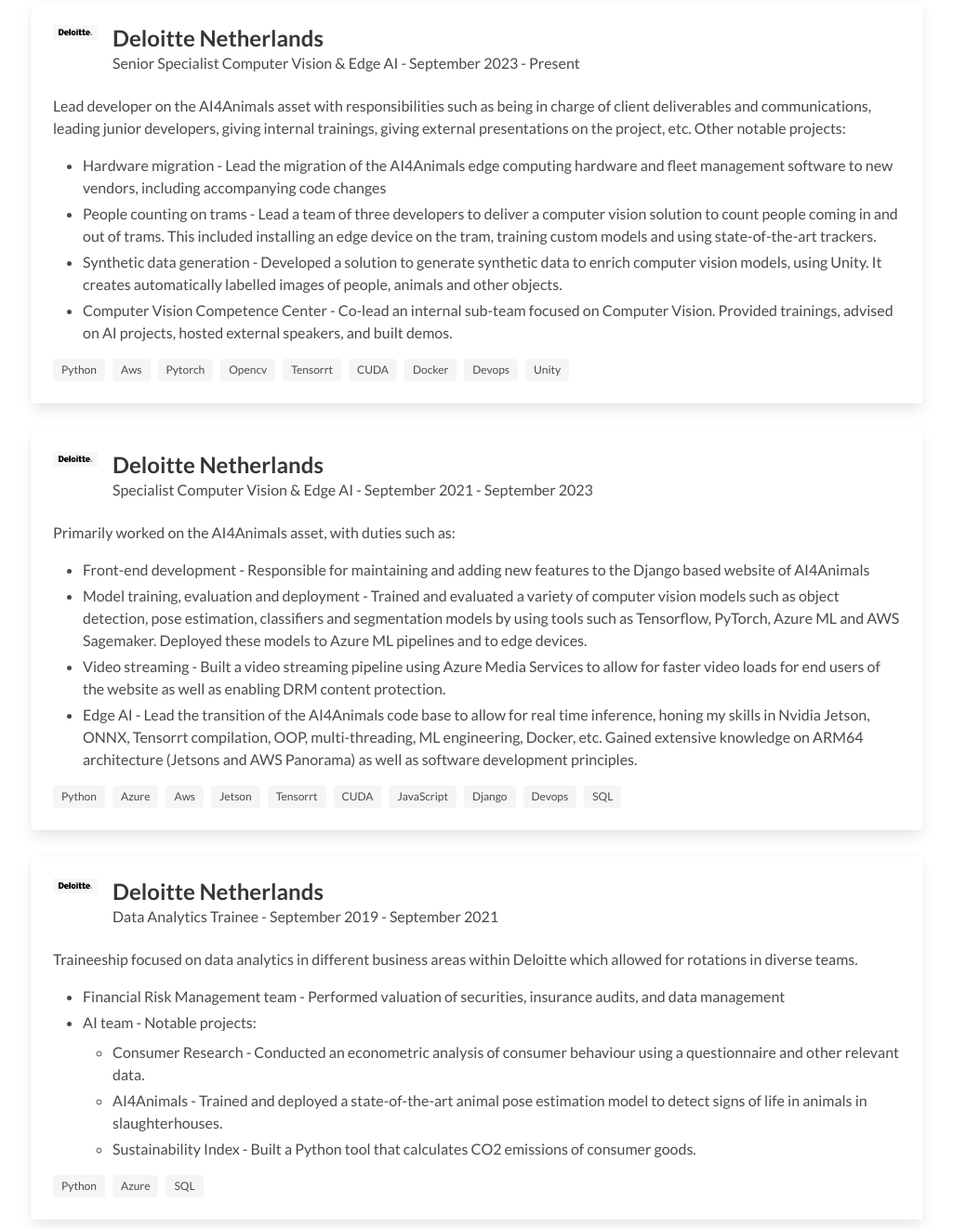
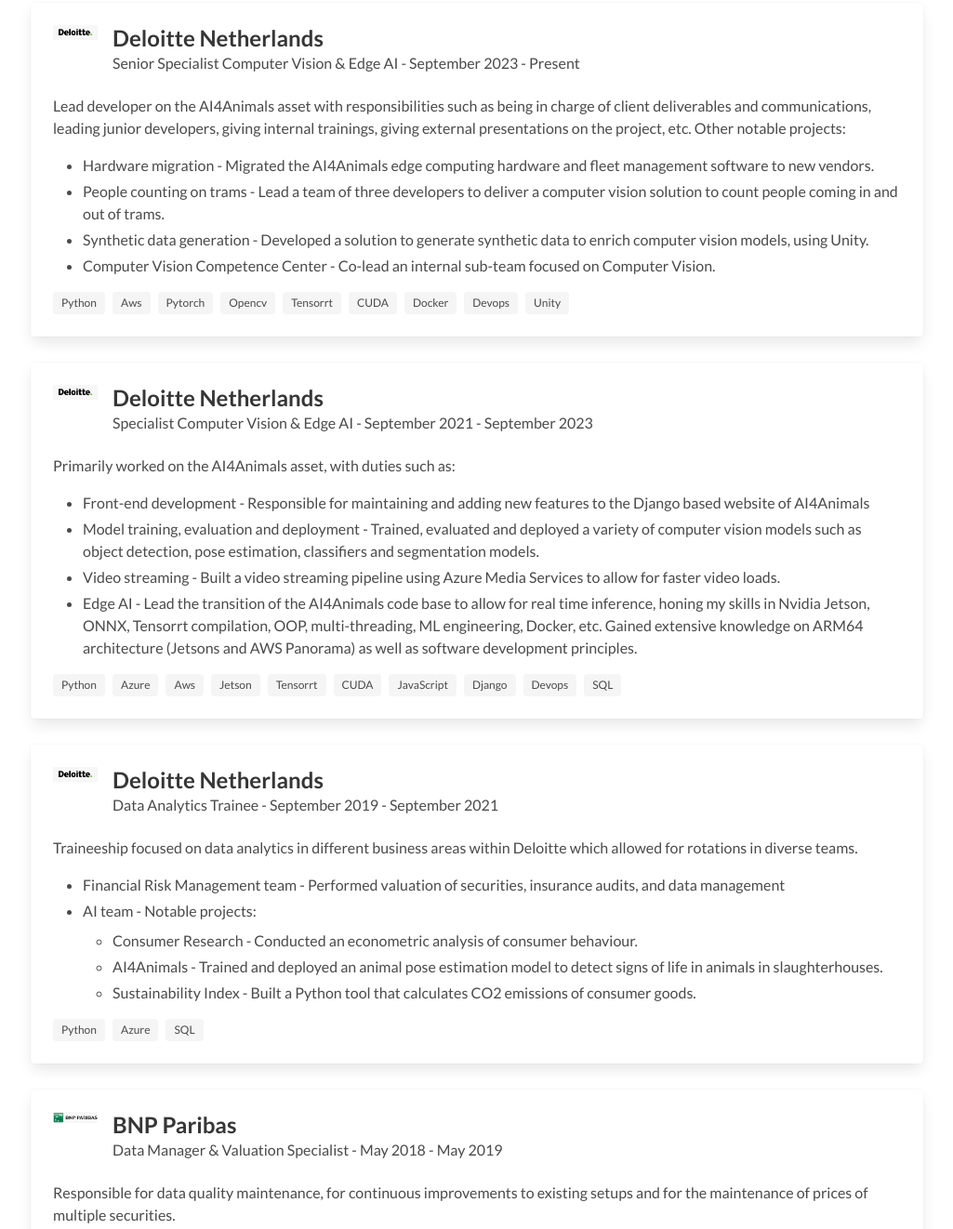
Before and after one commit to pavelbugneac/pavelbugneac.github.io, a plain HTML site: page index.html in a window 1280 px wide. Shown: the part 497-1819 px from the top of the page at 93% size, without its empty margins (127-1152 px from the left). Drawn offline with Linux system fonts and the light colour scheme.

Commit message:
Trim down the content of experience

```diff
--- a/index.html
+++ b/index.html
@@ -93,16 +93,13 @@
               leading junior developers, giving internal trainings, giving external presentations on the project, etc. Other
               notable projects:</p>
             <ul>
-              <li>Hardware migration - Lead the migration of the AI4Animals edge computing hardware and fleet management software to new vendors,
-                including accompanying code changes</li>
+              <li>Hardware migration - Migrated the AI4Animals edge computing hardware and fleet management software to new vendors.
+              </li>
               <li>People counting on trams - Lead a team of three developers to deliver a computer vision solution to count people coming in and out of trams.
-                This included installing an edge device on the tram, training custom models and using state-of-the-art trackers.
               </li>
               <li>Synthetic data generation - Developed a solution to generate synthetic data to enrich computer vision models, using Unity.
-                It creates automatically labelled images of people, animals and other objects.
               </li>
               <li>Computer Vision Competence Center - Co-lead an internal sub-team focused on Computer Vision.
-                Provided trainings, advised on AI projects, hosted external speakers, and built demos.
               </li>
             </ul>
             <div class="tags">
@@ -140,13 +137,11 @@
                 Front-end development - Responsible for maintaining and adding new features to the Django based website of AI4Animals
               </li>
               <li>
-                Model training, evaluation and deployment - Trained and evaluated a variety of computer vision models such as object detection, pose estimation,
-                classifiers and segmentation models by using tools such as Tensorflow, PyTorch, Azure ML and AWS Sagemaker.
-                Deployed these models to Azure ML pipelines and to edge devices.
+                Model training, evaluation and deployment - Trained, evaluated and deployed a variety of computer vision models such as object detection, pose estimation,
+                classifiers and segmentation models.
               </li>
               <li>
-                Video streaming - Built a video streaming pipeline using Azure Media Services to allow for faster video loads for end users of the website
-                 as well as enabling DRM content protection.
+                Video streaming - Built a video streaming pipeline using Azure Media Services to allow for faster video loads.
               </li>
               <li>
                 Edge AI - Lead the transition of the AI4Animals code base to allow for real time inference, honing my skills in Nvidia Jetson, ONNX,
@@ -192,10 +187,10 @@
               <li>AI team - Notable projects:
                 <ul>
                   <li>
-                    Consumer Research - Conducted an econometric analysis of consumer behaviour using a questionnaire and other relevant data.
+                    Consumer Research - Conducted an econometric analysis of consumer behaviour.
                   </li>
                   <li>
-                    AI4Animals - Trained and deployed a state-of-the-art animal pose estimation model to detect signs of life in animals in slaughterhouses.
+                    AI4Animals - Trained and deployed an animal pose estimation model to detect signs of life in animals in slaughterhouses.
                   </li>
                   <li>
                     Sustainability Index - Built a Python tool that calculates CO2 emissions of consumer goods.
@@ -311,6 +306,7 @@
     <div class="container">
       <h1 class="title">Education / Training</h1>
       <hr />
+
       <div class="card">
         <div class="card-content">
           <div class="content">
@@ -382,12 +378,12 @@
         <div class="content">
 
           <p>Developed a computer vision app that analyses a real time video stream with a human pose estimation model.
-            The person can control the video game character with different body gestures</p>
+            The person can control the video game character with different body gestures. Running on Nvidia Jetson NX.</p>
 
           <div class="tags">
-            <span class="tag">python</span>
-            <span class="tag">jetson</span>
-            <span class="tag">pose estimation</span>
+            <span class="tag">Python</span>
+            <span class="tag">Jetson</span>
+            <span class="tag">Pose estimation</span>
           </div>
 
         </div>
@@ -422,9 +418,9 @@
           </p>
 
           <div class="tags">
-            <span class="tag">python</span>
-            <span class="tag">segmentation</span>
-            <span class="tag">pose estimation</span>
+            <span class="tag">Python</span>
+            <span class="tag">Segmentation</span>
+            <span class="tag">Pose estimation</span>
           </div>
 
         </div>
@@ -479,7 +475,7 @@
         </video>
 
         <div class="content">
-          <p>For a Deloitte hosted event, I have assembled the Nvidia Jetbot and trained it to avoid obstacles in its path.
+          <p>For a Deloitte hosted event, I have assembled the Nvidia Jetbot (which contains a Jetson Nano) and trained it to avoid obstacles in its path.
             We created custom obstacles and allowed audiences to interact with the car.</p>
           <div class="tags">
             <span class="tag">Python</span>
```
